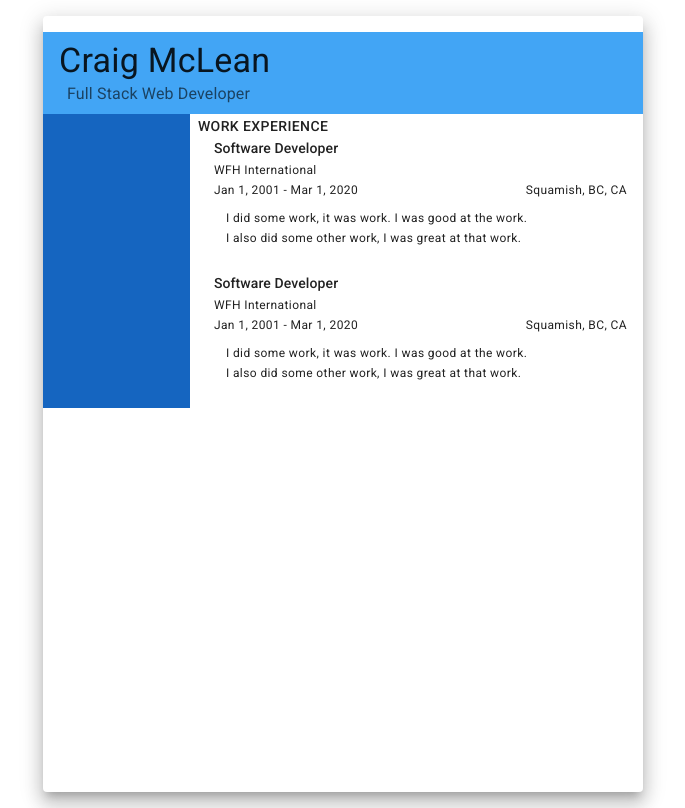
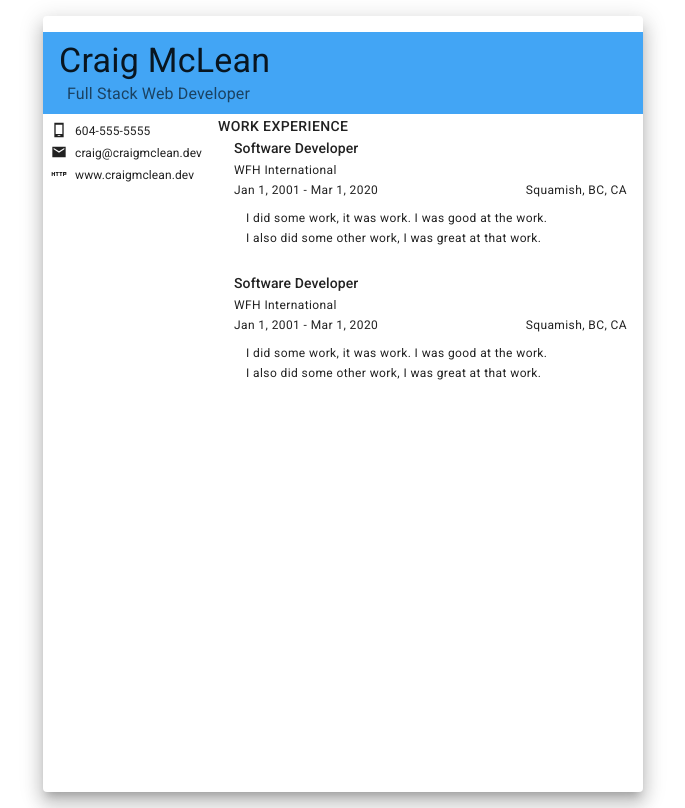
Before and after one commit to craigmclean39/cv-project-top, a React (Create React App) app: page / in a window 1280 px wide. Shown: the whole page, without its empty margins (297-982 px from the left). Built offline with nearby package versions, Linux system fonts and the light colour scheme.

Commit message:
Add users contact inormation
Added the ResumeContactInfo and ContactField components. ContactField
takes an icon and a string of data. ResumeContactInfo is the collection
of all the ContactFields.

```diff
--- a/package.json
+++ b/package.json
@@ -6,6 +6,7 @@
     "@emotion/react": "^11.4.1",
     "@emotion/styled": "^11.3.0",
     "@material-ui/styles": "^4.11.4",
+    "@mui/icons-material": "^5.0.0",
     "@mui/material": "^5.0.0",
     "@testing-library/jest-dom": "^5.14.1",
     "@testing-library/react": "^11.2.7",
--- a/src/App.js
+++ b/src/App.js
@@ -14,6 +14,9 @@ export default class App extends React.Component {
     contactInfo._firstName = "Craig";
     contactInfo._lastName = "McLean";
     contactInfo._title = "Full Stack Web Developer";
+    contactInfo._email = "craig@craigmclean.dev";
+    contactInfo._phoneNumber = "604-555-5555";
+    contactInfo._website = "www.craigmclean.dev";
 
     const workExp1 = new WorkExp();
     workExp1._jobTitle = "Software Developer";
--- /dev/null
+++ b/src/components/ContactField.js
@@ -0,0 +1,33 @@
+import React from "react";
+import { Typography, Box } from "@mui/material";
+
+export default class ContactField extends React.Component {
+  render() {
+    const { data } = this.props;
+    const DisplayIcon = this.props.icon;
+
+    return (
+      <Box
+        sx={{
+          display: "flex",
+          flexDirection: "row",
+        }}
+      >
+        <DisplayIcon
+          sx={{
+            pr: 1,
+          }}
+          fontSize="10px"
+        />
+        <Typography
+          sx={{
+            fontSize: "12px",
+          }}
+          gutterBottom
+        >
+          {data}
+        </Typography>
+      </Box>
+    );
+  }
+}
--- a/src/components/ResumeBody.js
+++ b/src/components/ResumeBody.js
@@ -1,6 +1,7 @@
 import React from "react";
 import { Box } from "@mui/material";
 import ResumeWorkOverview from "./ResumeWorkOverview";
+import ResumeContactInfo from "./ResumeContactInfo";
 
 export default class ResumeBody extends React.Component {
   render() {
@@ -11,15 +12,15 @@ export default class ResumeBody extends React.Component {
         sx={{
           display: "flex",
           width: "100%",
-          //bgcolor: "primary.dark",
         }}
       >
         <Box
           sx={{
             width: "33%",
-            bgcolor: "primary.dark",
           }}
-        ></Box>
+        >
+          <ResumeContactInfo contactInformation={resume._contactInformation} />
+        </Box>
         <ResumeWorkOverview workHistory={resume._workHistory} />
       </Box>
     );
--- /dev/null
+++ b/src/components/ResumeContactInfo.js
@@ -0,0 +1,30 @@
+import React from "react";
+import { Typography, Box } from "@mui/material";
+import PhoneAndroidSharpIcon from "@mui/icons-material/PhoneAndroidSharp";
+import EmailSharpIcon from "@mui/icons-material/EmailSharp";
+import HttpSharpIcon from "@mui/icons-material/HttpSharp";
+
+import ContactField from "./ContactField";
+
+export default class ResumeContactInfo extends React.Component {
+  render() {
+    const { contactInformation } = this.props;
+
+    return (
+      <Box
+        sx={{
+          display: "flex",
+          flexDirection: "column",
+          p: 1,
+        }}
+      >
+        <ContactField
+          icon={PhoneAndroidSharpIcon}
+          data={contactInformation._phoneNumber}
+        />
+        <ContactField icon={EmailSharpIcon} data={contactInformation._email} />
+        <ContactField icon={HttpSharpIcon} data={contactInformation._website} />
+      </Box>
+    );
+  }
+}
```
Also changed, not shown: 1 other file (tests, documents, lock files or other folders).
